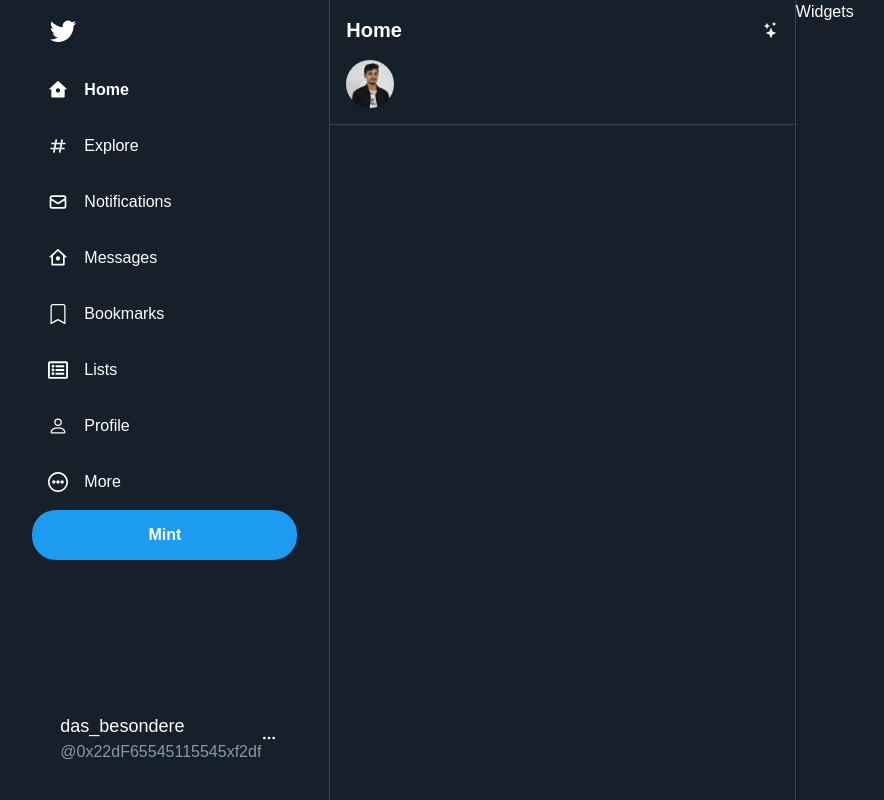
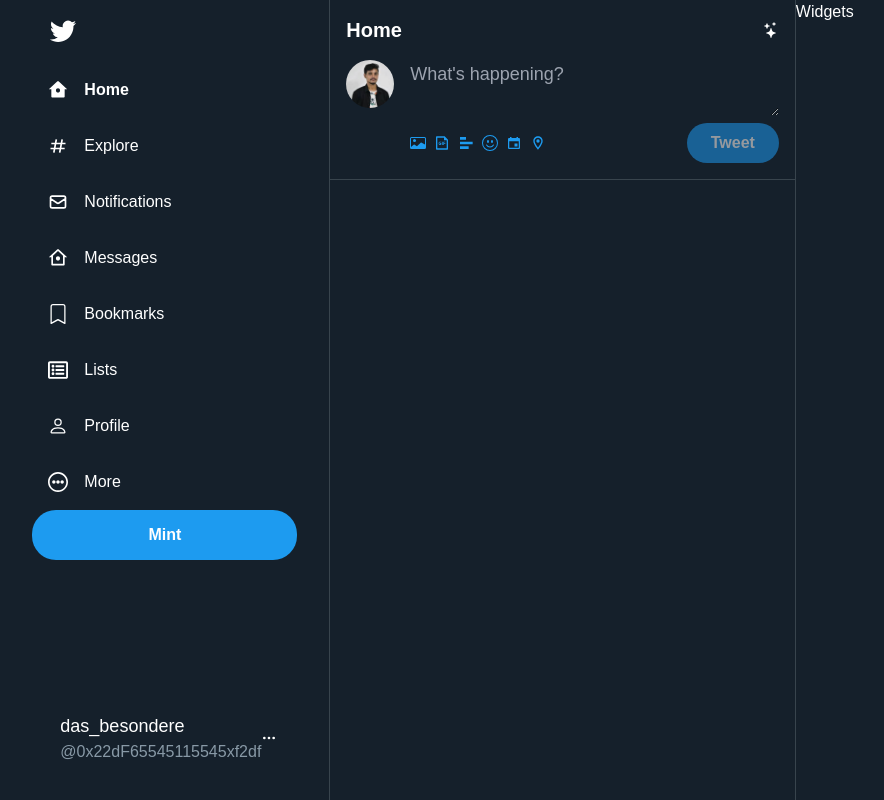
Before and after one commit to MrKnightmare007/BlockBuzz, a Next.js app in the folder client/: page / in a window 1280 px wide. Shown: the whole page, without its empty margins (213-1097 px from the left). Built offline with nearby package versions, Linux system fonts and the light colour scheme.

Commit message:
Updated TweetBox

```diff
--- a/client/components/home/TweetBox.tsx
+++ b/client/components/home/TweetBox.tsx
@@ -1,4 +1,9 @@
-import React from 'react'
+'use client'
+import React from 'react';
+import { BsCardImage, BsEmojiSmile } from 'react-icons/bs';
+import { RiFileGifLine, RiBarChartHorizontalFill } from 'react-icons/ri';
+import { IoMdCalendar } from 'react-icons/io';
+import { MdOutlineLocationOn } from 'react-icons/md';
 
 const style = {
   wrapper: `px-4 flex flex-row border-b border-[#38444d] pb-4`,
@@ -15,6 +20,13 @@
 }
 
 const TweetBox = () => {
+  const [tweetMessage, setTweetMessage] = React.useState('');
+
+  const postTweet = (event: React.MouseEvent<HTMLButtonElement>) => {
+    event.preventDefault();
+    console.log('Posting Tweet:', tweetMessage);
+  }
+
   return (
     <div className={style.wrapper}>
       <div className={style.tweetBoxLeft}>
@@ -24,6 +36,34 @@
           className={style.profileImage}
         />
       </div>
+      <div className={style.tweetBoxRight}>
+        <form>
+          <textarea
+            className={style.inputField}
+            placeholder="What's happening?"
+            value={tweetMessage}
+            onChange={(e) => setTweetMessage(e.target.value)}
+          />
+          <div className={style.formLowerContainer}>
+            <div className={style.iconsContainer}>
+              <BsCardImage className={style.icon} />
+              <RiFileGifLine className={style.icon} />
+              <RiBarChartHorizontalFill className={style.icon} />
+              <BsEmojiSmile className={style.icon} />
+              <IoMdCalendar className={style.icon} />
+              <MdOutlineLocationOn className={style.icon} />
+            </div>
+            <button
+              type="submit"
+              disabled={!tweetMessage}
+              onClick={(event) => postTweet(event)}
+              className={`${style.submitGeneral} ${tweetMessage ? style.activeSubmit : style.inactiveSubmit}`}
+            >
+              Tweet
+            </button>
+          </div>
+        </form>
+      </div>
     </div>
   )
 }
```
